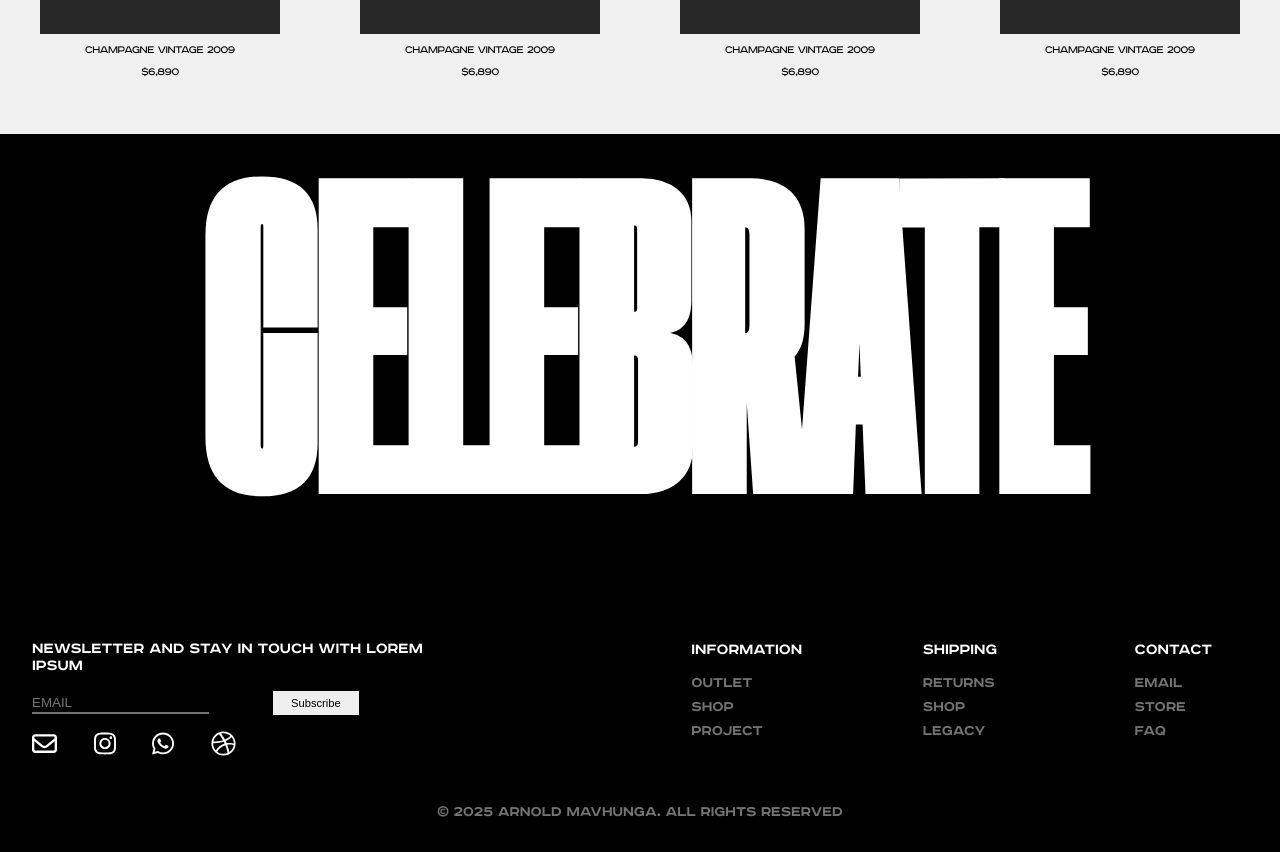
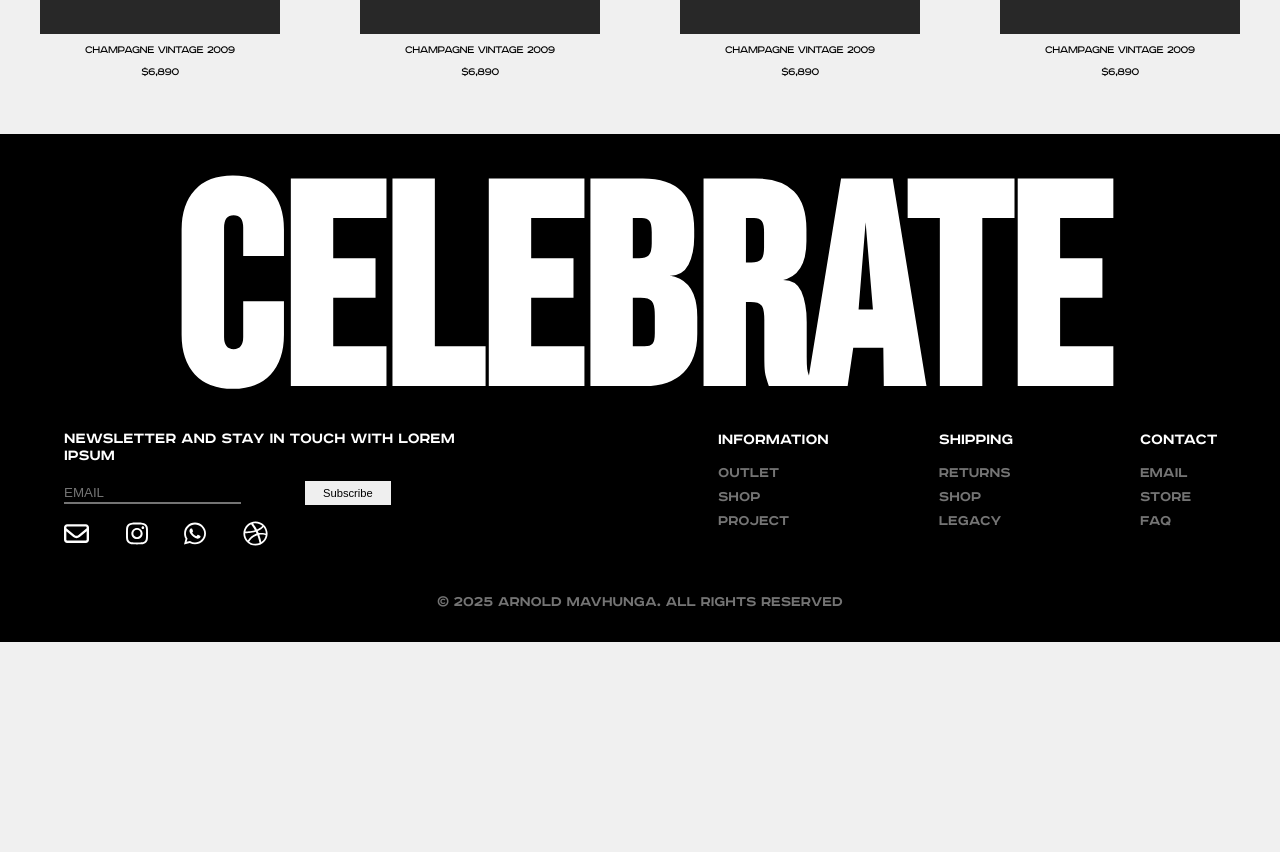
Before and after one commit to ArnoldT01/champagnewebsite, a React (Vite) app: page / in a window 1280 px wide. Shown: the part 3760-4612 px from the top of the page. After the commit the page ends 4402 px from the top, so only its background shows below. Built offline with nearby package versions, Linux system fonts and the light colour scheme.

Commit message:
added margins and styling tweaks for footer

```diff
--- a/src/components/Footer.css
+++ b/src/components/Footer.css
@@ -11,12 +11,10 @@
 }
 
 .footer-heading-text {
-    font-family: tuskgrotesk;
+    font-family: bebasneue;
     color: var(--tertiary-text-color);
     text-transform: uppercase;
-    font-size: 7rem;
-    width: 100%;
-    display: block;
+    font-size: 5.5rem;
     text-align: center;
     margin-top: 0;
     padding-top: 0;
@@ -26,25 +24,32 @@
 
 @media screen and (min-width: 425px) {
     .footer-heading-text {
-        font-size: 9rem;
+        font-size: 7.5rem;
     }
 }
 
 @media screen and (min-width: 768px) {
     .footer-heading-text {
-        font-size: 15rem;
+        font-size: 13.5rem;
     }
 }
 
 @media screen and (min-width: 1024px) {
     .footer-heading-text {
-        font-size: 20rem;
+        font-size: 17.5rem;
+    }
+}
+
+@media screen and (min-width: 1440px) {
+    .footer-heading-text {
+        font-size: 25rem;
     }
 }
 
 .middle {
     display: grid;
     align-items: center;
+    margin-left: 5%;
 }
 
 .middle .first {
@@ -101,7 +106,7 @@
 @media screen and (min-width: 425px) {
     .middle .second {
         display: grid;
-        grid-template-columns: 1fr 1fr;
+        grid-template-columns: 1fr 1fr 1fr;
         justify-items: center;
     }
 }
@@ -116,11 +121,7 @@
     .middle {
         display: grid;
         grid-template-columns: 1fr 1fr;
-    }
-
-    .middle .second {
-        display: grid;
-        grid-template-columns: 1fr 1fr 1fr;
+        margin-top: -10vh;
     }
 }
 
--- a/src/components/SpecialOfferSection.css
+++ b/src/components/SpecialOfferSection.css
@@ -2,7 +2,7 @@
     text-align: left;
 }
 
-.first {
+.special-offer-first-div {
     margin-left: 5%;
 }
 
--- a/src/components/SpecialOfferSection.tsx
+++ b/src/components/SpecialOfferSection.tsx
@@ -7,7 +7,7 @@ const SpecialOfferSection = () => {
 
   return (
     <section className='special-offer'>
-      <div className='first'>
+      <div className='special-offer-first-div'>
         <h1 className='heading-text'>Special Offer</h1>
         <p className='content'>
           Experience Lorem Ipsum at an Exclusive Price, Indulge In The Timeless Elegance And Exquisite Flavours Of Our Champagne, Perfect For Celebrating Life's Moments.
--- a/src/index.css
+++ b/src/index.css
@@ -20,6 +20,11 @@
   src: url(assets/fonts/RoadRadio-Bold.ttf);
 }
 
+@font-face {
+  font-family: bebasneue;
+  src: url(assets/fonts/BebasNeue-Regular.ttf);
+}
+
 :root {
   --primary-background-color: #f0f0f0;
   --secondary-background-color: #282828;
```
Also changed, not shown: src/assets/fonts/BebasNeue-Regular.ttf (added).
